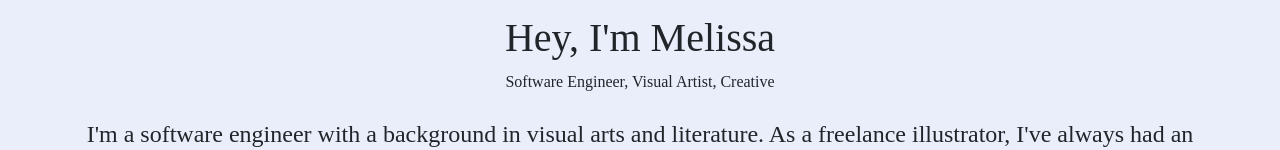
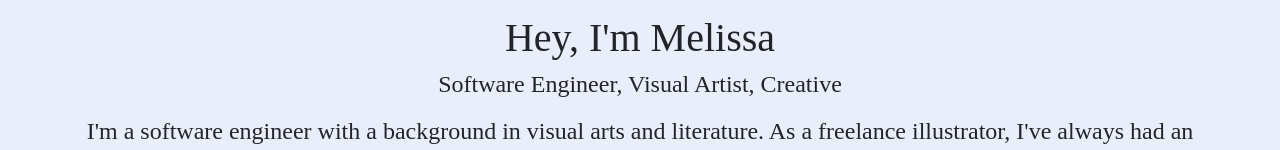
Before and after one commit to mguachun/melguachun.github.io, a React (Create React App) app: page / in a window 1280 px wide. Shown: the part 375-525 px from the top of the page. Built offline with nearby package versions, Linux system fonts and the light colour scheme; a web font is replaced by a local one.

Commit message:
changed font size

```diff
--- a/src/Home.js
+++ b/src/Home.js
@@ -12,7 +12,7 @@ function Home() {
               {/* src={require("./images/profile_img.png")} */}
                 <br></br>
                 <h1 > Hey, I'm Melissa </h1>
-                <p>Software Engineer, Visual Artist, Creative </p>
+                <h4>Software Engineer, Visual Artist, Creative </h4>
             </div>
             </div>
           </div>
```
